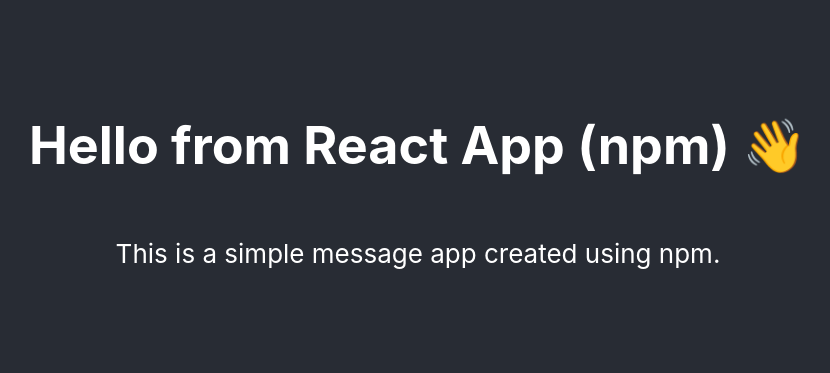
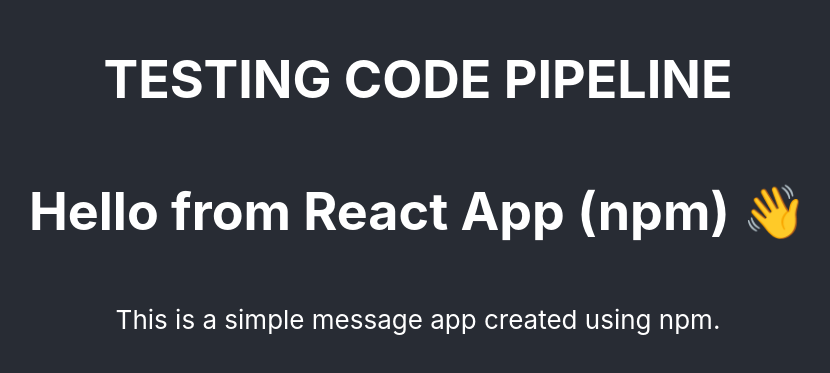
Before and after one commit to MuhammadTaimoorAnwar511/React, a React (Create React App) app: page / in a window 1280 px wide. Shown: the part 213-586 px from the top of the page, without its empty margins (222-1052 px from the left). Built offline with nearby package versions, Linux system fonts and the light colour scheme.

Commit message:
TESTING CODE PIPELIE

```diff
--- a/src/App.js
+++ b/src/App.js
@@ -4,6 +4,7 @@
   return (
     <div className="App">
       <header className="App-header">
+        <h1>TESTING CODE PIPELINE</h1>
         <h1>Hello from React App (npm) 👋</h1>
         <p>This is a simple message app created using npm.</p>
       </header>
```
